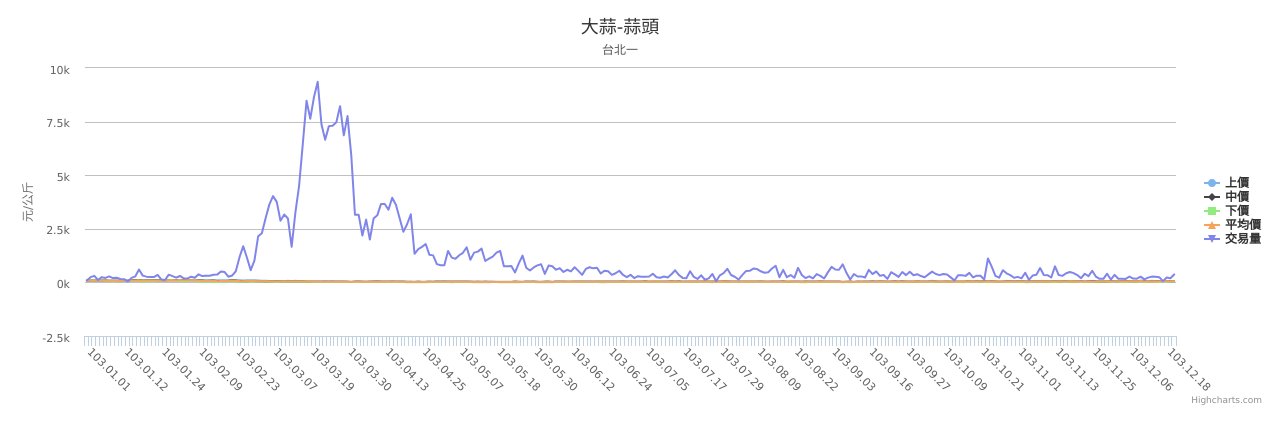
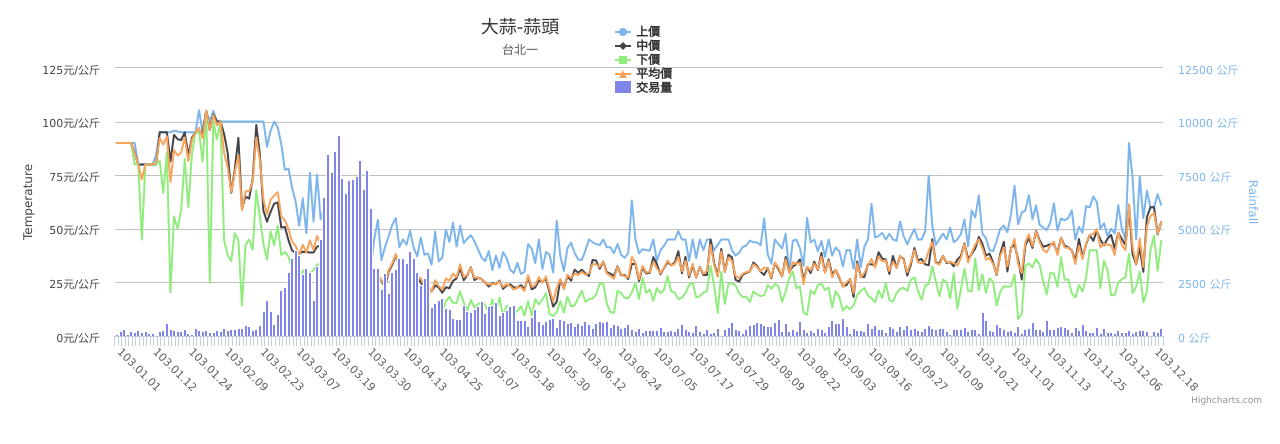
Before and after one commit to owlfox/fivePeopleHackathon, a plain HTML site: page index.html in a window 1280 px wide. Drawn offline with Linux system fonts and the light colour scheme.

Commit message:
hichart 雙Y軸修正

```diff
--- a/index.html
+++ b/index.html
@@ -77,11 +77,11 @@ $(document).ready(function() {
 			$('#container').highcharts({
 		        title: {
 		            text: productCode[0],
-		            x: -20 //center
+		            x: -120 //center
 		        },
 		        subtitle: {
 		            text: marketName[0],
-		            x: -20
+		            x: -120
 		        },
 		        xAxis: {
 		            categories: tradDate,
@@ -90,40 +90,81 @@ $(document).ready(function() {
 		                step: 10
 		            }
 		        },
-		        yAxis: {
-		            title: {
-		                text: '元/公斤'
-		            },
-		            plotLines: [{
-		                value: 0,
-		                width: 1,
-		                color: '#808080'
-		            }]
-		        },
+		        yAxis:[{ // Primary yAxis
+            labels: {
+                format: '{value}元/公斤',
+                style: {
+                    color: Highcharts.getOptions().colors[1]
+                }
+            },
+            title: {
+                text: 'Temperature',
+                style: {
+                    color: Highcharts.getOptions().colors[1]
+                }
+            }
+        }, { // Secondary yAxis
+            title: {
+                text: 'Rainfall',
+                style: {
+                    color: Highcharts.getOptions().colors[0]
+                }
+            },
+            labels: {
+                format: '{value} 公斤',
+                style: {
+                    color: Highcharts.getOptions().colors[0]
+                }
+            },
+            opposite: true
+        }],
 		        tooltip: {
-		            valueSuffix: '°C'
+		            shared: true
 		        },
 		        legend: {
+					//enabled: false
 		            layout: 'vertical',
-		            align: 'right',
-		            verticalAlign: 'middle',
-		            borderWidth: 0
+		            verticalAlign: 'top',
+		            align:'center',
+		            borderWidth: 0,
+		            floating: true
 		        },
 		        series: [{
+		        yAxis: 0,
 		            name: '上價',
-		            data: topPrice
+		            data: topPrice,
+		        	tooltip: {
+                valueSuffix: '元/公斤'
+            }
 		        }, {
+		        yAxis: 0,
 		            name: '中價',
-		            data: midPrice
+		            data: midPrice,
+		        	tooltip: {
+                valueSuffix: '元/公斤'
+            }
 		        }, {
+		        yAxis: 0,
 		            name: '下價',
-		            data: lowPrice
+		            data: lowPrice,
+		        	tooltip: {
+                valueSuffix: '元/公斤'
+            }
 		        }, {
+		        yAxis: 0,
 		            name: '平均價',
-		            data: averagePrice
+		            data: averagePrice,
+		        	tooltip: {
+                valueSuffix: '元/公斤'
+            }
 		        },{
+		        yAxis: 1,
 		        	name: '交易量',
-		        	data: tradeQuantity
+		        	data: tradeQuantity,
+		        	type: 'column',
+		        	tooltip: {
+                valueSuffix: '公斤'
+            }
 		        }]
 		    });
         }
```
